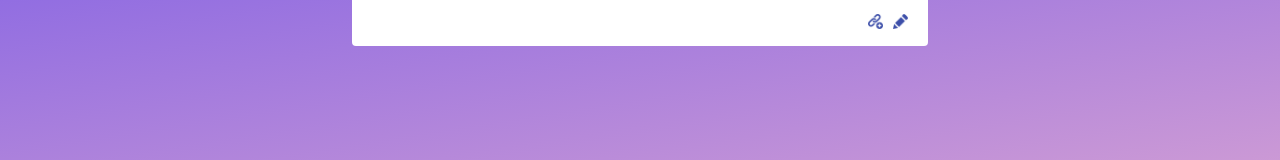
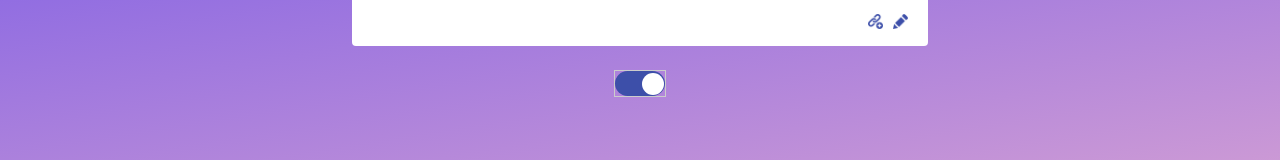
Before and after one commit to chenxw02/douyin-web-downloader, a Vue app: page /about in a window 1280 px wide. Shown: the part 614-774 px from the top of the page. Built offline with nearby package versions, Linux system fonts and the light colour scheme; the HTML template or start-up script is replaced by a standard one; a web font is replaced by a local one.

Commit message:
fix: ToggleButton样式修复

```diff
--- a/src/components/ToggleButton.vue
+++ b/src/components/ToggleButton.vue
@@ -32,7 +32,6 @@ const toggle = () => {
     height: 100%;
 }
 .toggle-label {
-    display: inline-block;
     width: 50px;
     height: 25px;
     background-color: #ccc;
@@ -43,7 +42,7 @@ const toggle = () => {
 }
 
 .toggle-inner {
-    display: inline-block;
+    /* display: inline-block; */
     width: 22px;
     height: 22px;
     background-color: white;
--- a/src/views/AboutView.vue
+++ b/src/views/AboutView.vue
@@ -55,10 +55,20 @@ const handle_posts_submit = (url: string[]) => {
         <EditableTable />
       </ExpandablePanel>
     </div>
+
+    <div class="buttonT">
+    <ToggleButton />
+  </div>
   </div>
 </template>
 
 <style scoped>
+.buttonT {
+  border: 1px solid #ccc;
+  display: flex;
+  justify-content: center;
+  align-items: center;
+}
 .content {
   width: 45%;
   display: flex;
```
